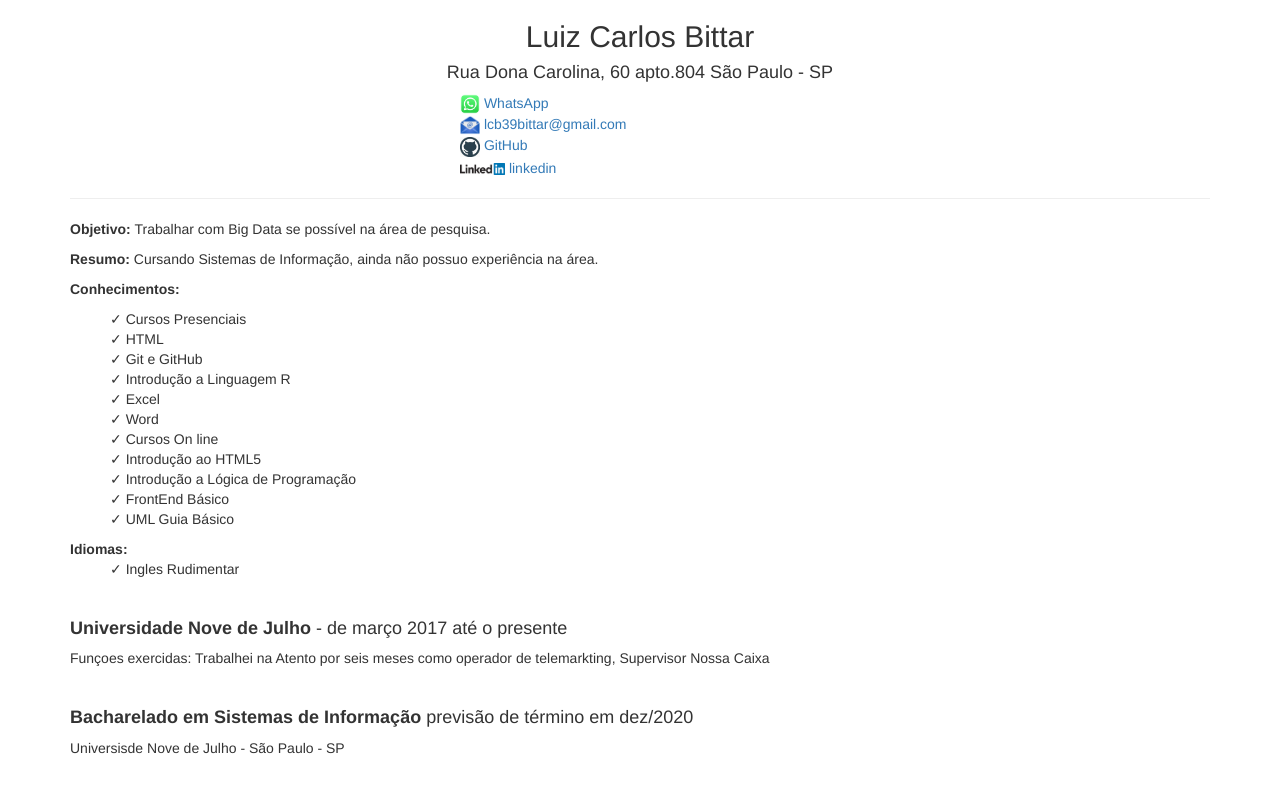
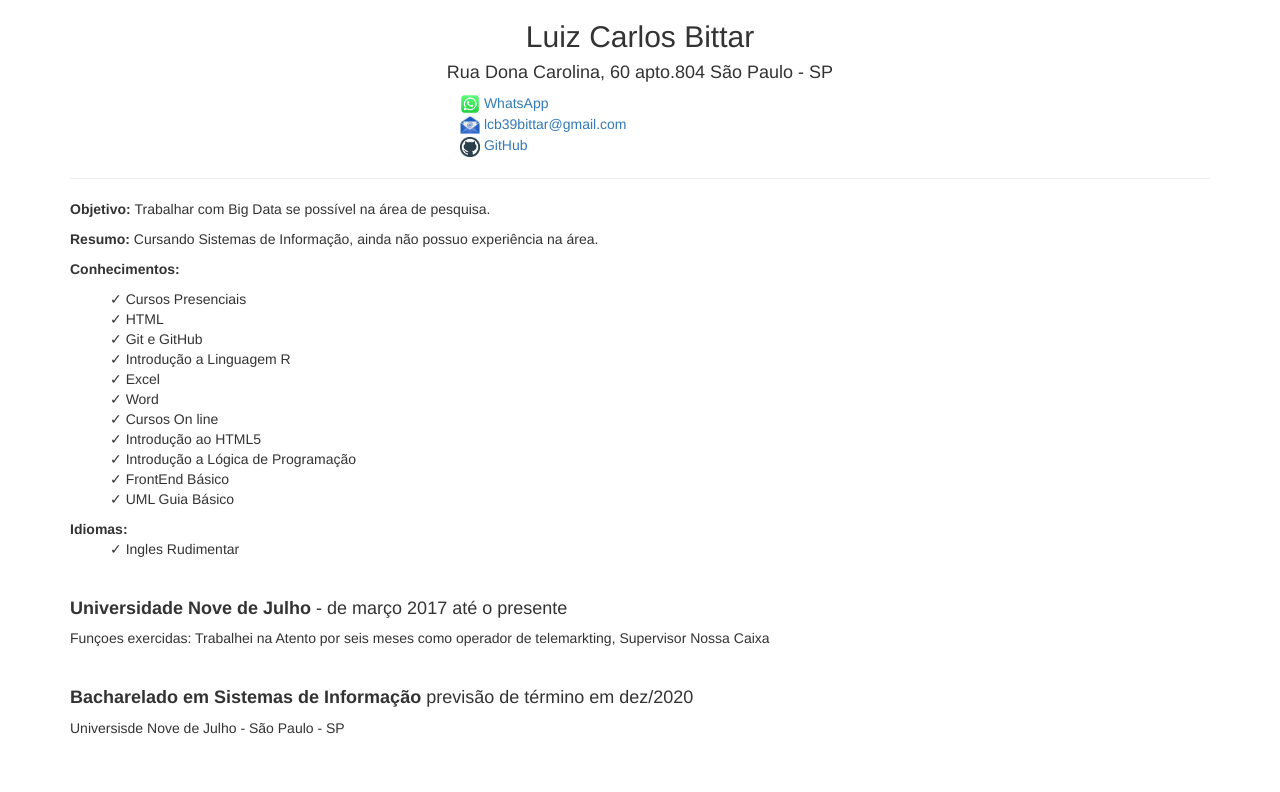
Before and after one commit to luizbittar/curriculo, a plain HTML site: page index.html in a window 1280 px wide. Drawn offline with nearby package versions, Linux system fonts and the light colour scheme.

Commit message:
Update index.html
Excluir linkedin

```diff
--- a/index.html
+++ b/index.html
@@ -46,12 +46,7 @@
         <div class="col-md-4 col-md-offset-4">
 
         </div>
-        <div class="col-md-4 col-md-offset-4">
-            <a href="https://linkedin.com/luizbittar-dev">
-                <img src="img/linkedin.png" alt="Ícone Linkedin" width="45px">
-                linkedin
-            </a>
-        </div>
+
     </div>
 
     <hr>
```
